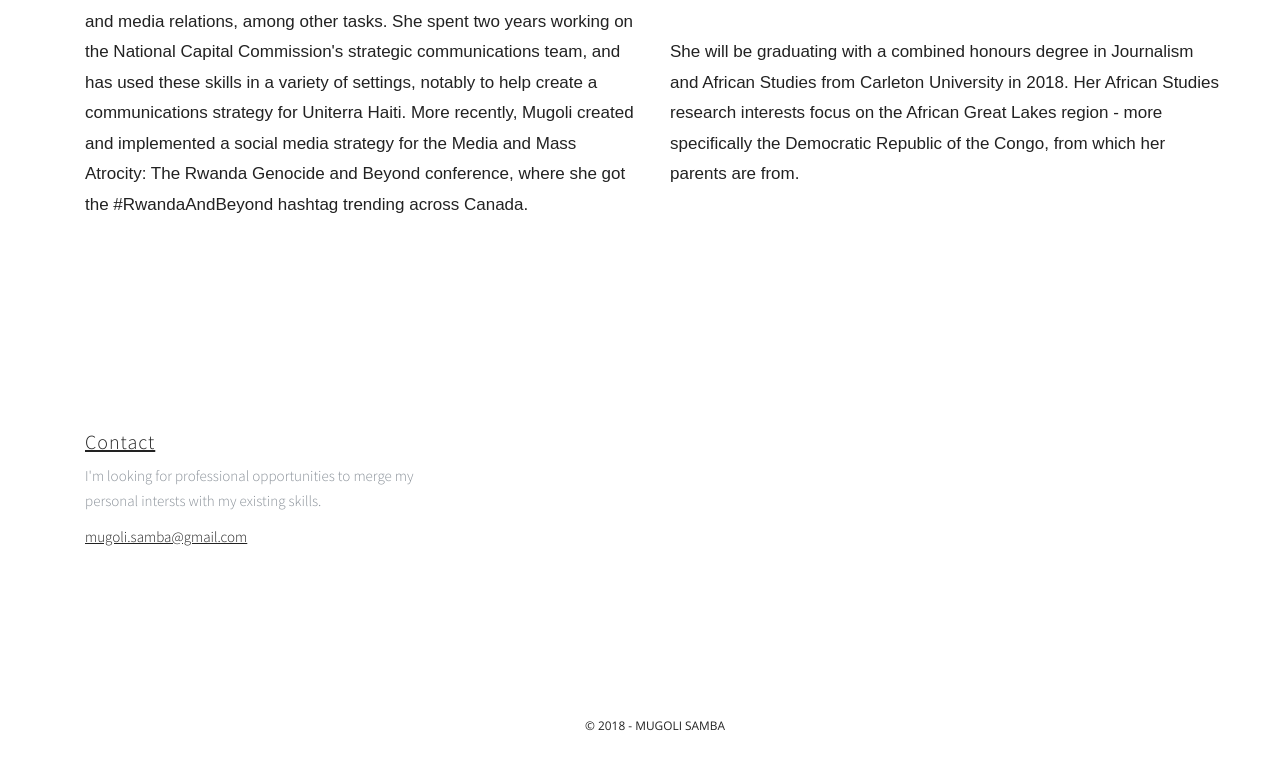
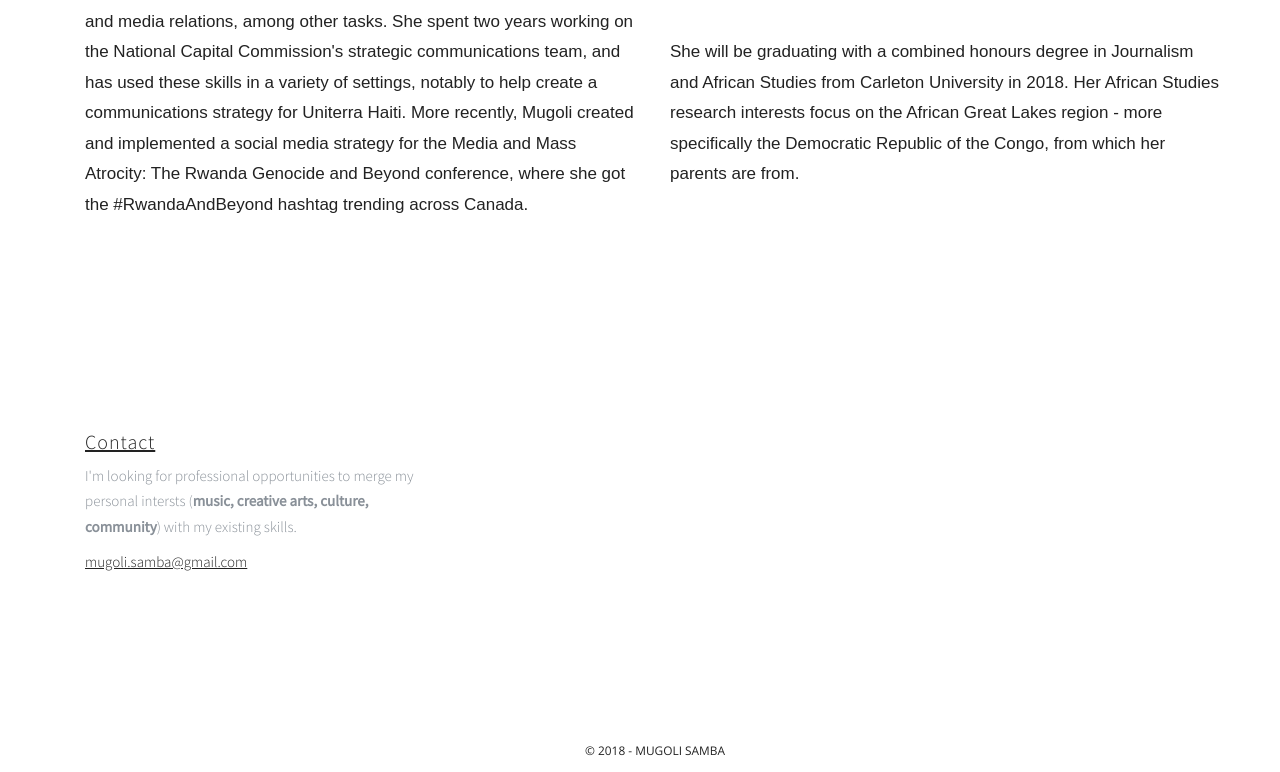
Before and after one commit to mugoli/mugo.old, a plain HTML site: page index.html in a window 1280 px wide. Shown: the part 3601-4373 px from the top of the page. Before the commit the page ends 4347 px from the top, so only its background shows below. Drawn offline with nearby package versions, Linux system fonts and the light colour scheme.

Commit message:
added my personal intersts to contact line

```diff
--- a/index.html
+++ b/index.html
@@ -267,7 +267,7 @@
 			<div class="row">
 				<div class="col-md-4">
 					<h4>Contact</h4>
-					<p>I'm looking for professional opportunities to merge my personal intersts with my existing skills.</p>
+					<p>I'm looking for professional opportunities to merge my personal intersts (<b>music, creative arts, culture, community</b>) with my existing skills.</p>
 					<p><a href="mailto:mugoli.samba@gmail.com">mugoli.samba@gmail.com</a></p>
 					<br>
 
```
Also changed, not shown: portfolio.html (+1 -1 lines).
